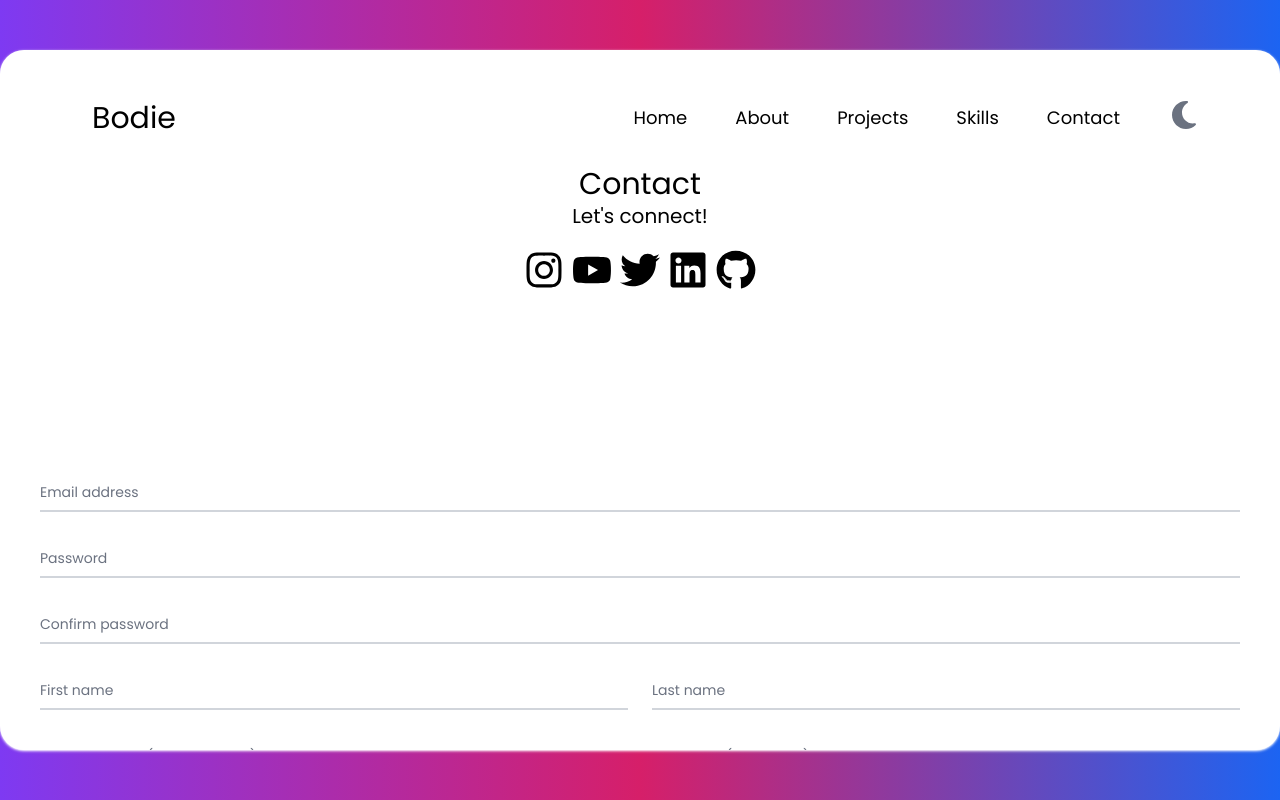
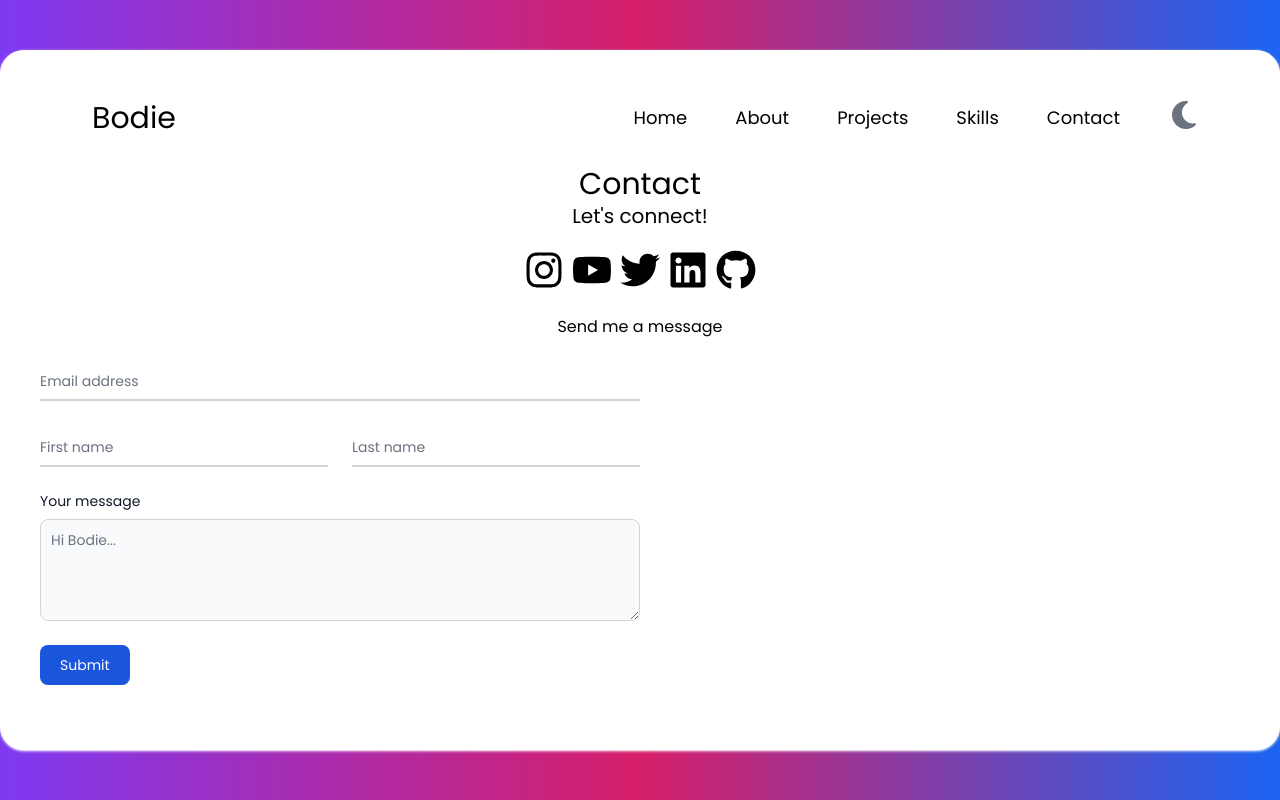
Before and after one commit to bodwood/Real-Portfolio, a Next.js app: page /contact in a window 1280 px wide. Built offline with nearby package versions, Linux system fonts and the light colour scheme.

Commit message:
Created a form to submit an email to send to me.

```diff
--- a/app/components/navbar.tsx
+++ b/app/components/navbar.tsx
@@ -89,11 +89,11 @@ const Navbar = () => {
             </div>
 
             <div className='relative'>
-              <Link href='/Projects'>Projects</Link>
+              <Link href='/projects'>Projects</Link>
             </div>
 
             <div className='relative'>
-              <Link href='/Contact'>Contact</Link>
+              <Link href='/contact'>Contact</Link>
             </div>
 
             <div className='relative'>
--- a/app/contact/page.tsx
+++ b/app/contact/page.tsx
@@ -12,6 +12,8 @@ const Contact = () => {
   const [containerHeight, setContainerHeight] = useState(0);
   const [fadeIn, setFadeIn] = useState(false);
   const isScreenHeightSmall = useMediaQuery({ query: '(max-width: 768px)' });
+  const [email, setEmail] = useState('bodiewould@gmail.com');
+  const [message, setMessage] = useState('message');
 
   useEffect(() => {
     const calculateContainerHeight = () => {
@@ -52,7 +54,7 @@ const Contact = () => {
           <p className='text-xl'>Let's connect!</p>
         </div>
         <div
-          className='w-full h-1/3 flex flex-row grid-row-5 gap-4 md:gap-2 justify-center'
+          className='w-full h-1/9 flex flex-row grid-row-5 gap-4 md:gap-2 justify-center'
           style={{ color: 'grey-500' }}
         >
           <div>
@@ -71,7 +73,10 @@ const Contact = () => {
             <FontAwesomeIcon icon={faGithub} className='h-10 w-10' />
           </div>
         </div>
-        <div className='w-full h-2/3'>
+        <div className='w-full text-center pt-5'>
+          <h1>Send me a message</h1>
+          </div>
+        <div className='w-full h-1/3 md:w-1/2 py-5'>
           <form>
             <div className='relative z-0 w-full mb-6 group'>
               <input
@@ -80,47 +85,17 @@ const Contact = () => {
                 id='floating_email'
                 className='block py-2.5 px-0 w-full text-sm text-gray-900 bg-transparent border-0 border-b-2 border-gray-300 appearance-none dark:text-white dark:border-gray-600 dark:focus:border-blue-500 focus:outline-none focus:ring-0 focus:border-blue-600 peer'
                 placeholder=' '
+                onChange={(e: any) => setEmail(e.target.value)}
                 required
               />
               <label
-                // for='floating_email'
+                htmlFor='floating_email'
                 className='peer-focus:font-medium absolute text-sm text-gray-500 dark:text-gray-400 duration-300 transform -translate-y-6 scale-75 top-3 -z-10 origin-[0] peer-focus:left-0 peer-focus:text-blue-600 peer-focus:dark:text-blue-500 peer-placeholder-shown:scale-100 peer-placeholder-shown:translate-y-0 peer-focus:scale-75 peer-focus:-translate-y-6'
               >
                 Email address
               </label>
             </div>
-            <div className='relative z-0 w-full mb-6 group'>
-              <input
-                type='password'
-                name='floating_password'
-                id='floating_password'
-                className='block py-2.5 px-0 w-full text-sm text-gray-900 bg-transparent border-0 border-b-2 border-gray-300 appearance-none dark:text-white dark:border-gray-600 dark:focus:border-blue-500 focus:outline-none focus:ring-0 focus:border-blue-600 peer'
-                placeholder=' '
-                required
-              />
-              <label
-                // for='floating_password'
-                className='peer-focus:font-medium absolute text-sm text-gray-500 dark:text-gray-400 duration-300 transform -translate-y-6 scale-75 top-3 -z-10 origin-[0] peer-focus:left-0 peer-focus:text-blue-600 peer-focus:dark:text-blue-500 peer-placeholder-shown:scale-100 peer-placeholder-shown:translate-y-0 peer-focus:scale-75 peer-focus:-translate-y-6'
-              >
-                Password
-              </label>
-            </div>
-            <div className='relative z-0 w-full mb-6 group'>
-              <input
-                type='password'
-                name='repeat_password'
-                id='floating_repeat_password'
-                className='block py-2.5 px-0 w-full text-sm text-gray-900 bg-transparent border-0 border-b-2 border-gray-300 appearance-none dark:text-white dark:border-gray-600 dark:focus:border-blue-500 focus:outline-none focus:ring-0 focus:border-blue-600 peer'
-                placeholder=' '
-                required
-              />
-              <label
-                // for='floating_repeat_password'
-                className='peer-focus:font-medium absolute text-sm text-gray-500 dark:text-gray-400 duration-300 transform -translate-y-6 scale-75 top-3 -z-10 origin-[0] peer-focus:left-0 peer-focus:text-blue-600 peer-focus:dark:text-blue-500 peer-placeholder-shown:scale-100 peer-placeholder-shown:translate-y-0 peer-focus:scale-75 peer-focus:-translate-y-6'
-              >
-                Confirm password
-              </label>
-            </div>
+
             <div className='grid md:grid-cols-2 md:gap-6'>
               <div className='relative z-0 w-full mb-6 group'>
                 <input
@@ -132,7 +107,7 @@ const Contact = () => {
                   required
                 />
                 <label
-                  // for='floating_first_name'
+                  htmlFor='floating_first_name'
                   className='peer-focus:font-medium absolute text-sm text-gray-500 dark:text-gray-400 duration-300 transform -translate-y-6 scale-75 top-3 -z-10 origin-[0] peer-focus:left-0 peer-focus:text-blue-600 peer-focus:dark:text-blue-500 peer-placeholder-shown:scale-100 peer-placeholder-shown:translate-y-0 peer-focus:scale-75 peer-focus:-translate-y-6'
                 >
                   First name
@@ -148,47 +123,24 @@ const Contact = () => {
                   required
                 />
                 <label
-                  // for='floating_last_name'
+                  htmlFor='floating_last_name'
                   className='peer-focus:font-medium absolute text-sm text-gray-500 dark:text-gray-400 duration-300 transform -translate-y-6 scale-75 top-3 -z-10 origin-[0] peer-focus:left-0 peer-focus:text-blue-600 peer-focus:dark:text-blue-500 peer-placeholder-shown:scale-100 peer-placeholder-shown:translate-y-0 peer-focus:scale-75 peer-focus:-translate-y-6'
                 >
                   Last name
                 </label>
               </div>
             </div>
-            <div className='grid md:grid-cols-2 md:gap-6'>
-              <div className='relative z-0 w-full mb-6 group'>
-                <input
-                  type='tel'
-                  pattern='[0-9]{3}-[0-9]{3}-[0-9]{4}'
-                  name='floating_phone'
-                  id='floating_phone'
-                  className='block py-2.5 px-0 w-full text-sm text-gray-900 bg-transparent border-0 border-b-2 border-gray-300 appearance-none dark:text-white dark:border-gray-600 dark:focus:border-blue-500 focus:outline-none focus:ring-0 focus:border-blue-600 peer'
-                  placeholder=' '
-                  required
-                />
-                <label
-                  // for='floating_phone'
-                  className='peer-focus:font-medium absolute text-sm text-gray-500 dark:text-gray-400 duration-300 transform -translate-y-6 scale-75 top-3 -z-10 origin-[0] peer-focus:left-0 peer-focus:text-blue-600 peer-focus:dark:text-blue-500 peer-placeholder-shown:scale-100 peer-placeholder-shown:translate-y-0 peer-focus:scale-75 peer-focus:-translate-y-6'
-                >
-                  Phone number (123-456-7890)
-                </label>
-              </div>
-              <div className='relative z-0 w-full mb-6 group'>
-                <input
-                  type='text'
-                  name='floating_company'
-                  id='floating_company'
-                  className='block py-2.5 px-0 w-full text-sm text-gray-900 bg-transparent border-0 border-b-2 border-gray-300 appearance-none dark:text-white dark:border-gray-600 dark:focus:border-blue-500 focus:outline-none focus:ring-0 focus:border-blue-600 peer'
-                  placeholder=' '
-                  required
-                />
-                <label
-                  // for='floating_company'
-                  className='peer-focus:font-medium absolute text-sm text-gray-500 dark:text-gray-400 duration-300 transform -translate-y-6 scale-75 top-3 -z-10 origin-[0] peer-focus:left-0 peer-focus:text-blue-600 peer-focus:dark:text-blue-500 peer-placeholder-shown:scale-100 peer-placeholder-shown:translate-y-0 peer-focus:scale-75 peer-focus:-translate-y-6'
-                >
-                  Company (Ex. Google)
-                </label>
-              </div>
+            <div className='relative z-0 w-full mb-6 group'>
+              <label htmlFor='message' className='block mb-2 text-sm font-medium text-gray-900 dark:text-white'>
+                Your message
+              </label>
+              <textarea
+                id='message'
+                rows={4}
+                className='block p-2.5 w-full text-sm text-gray-900 bg-gray-50 rounded-lg border border-gray-300 focus:ring-blue-500 focus:border-blue-500 dark:bg-gray-700 dark:border-gray-600 dark:placeholder-gray-400 dark:text-white dark:focus:ring-blue-500 dark:focus:border-blue-500'
+                placeholder='Hi Bodie...'
+                onChange={(e: any) => setMessage(e.target.value)}
+              ></textarea>
             </div>
             <button
               type='submit'
--- a/app/layout.tsx
+++ b/app/layout.tsx
@@ -20,9 +20,7 @@ export default function RootLayout({ children }: { children: React.ReactNode })
     <html lang='en'>
       <head />
       <body className={`bg-gradient-to-r from-purple-600 via-pink-600 to-blue-600 ${poppins.className}`}>
-        {/* <Navbar name={aboutMeData.name} pages={pages} contactMeLinks={contactMeLinks} /> */}
         {children}
-        <script type='text/javascript' src='../node_modules/tw-elements/dist/js/tw-elements.umd.min.js'></script>
       </body>
     </html>
   );
--- a/app/projects/page.tsx
+++ b/app/projects/page.tsx
@@ -55,7 +55,7 @@ const Projects = () => {
           <div className='w-full h-3/4'>
             <Carousel className='flex flex-col'>
               <a href='https://gear-up.onrender.com/' target='_blank'>
-                <img alt='...' src={'/images/gearup-landing-page.png'} />
+                <img alt='...' src={'/images/gear-up-landing-page.jpeg'} />
               </a>
               <a href='https://backroadsadventure.netlify.app/' target='_blank'>
                 <img alt='...' src={'/images/backroads-landing-page.png'} />
```
Also changed, not shown: public/images/backroads-landing-page.png (renamed from public/images/backcroads-landing-page.png), 1 other file (tests, documents, lock files or other folders).
